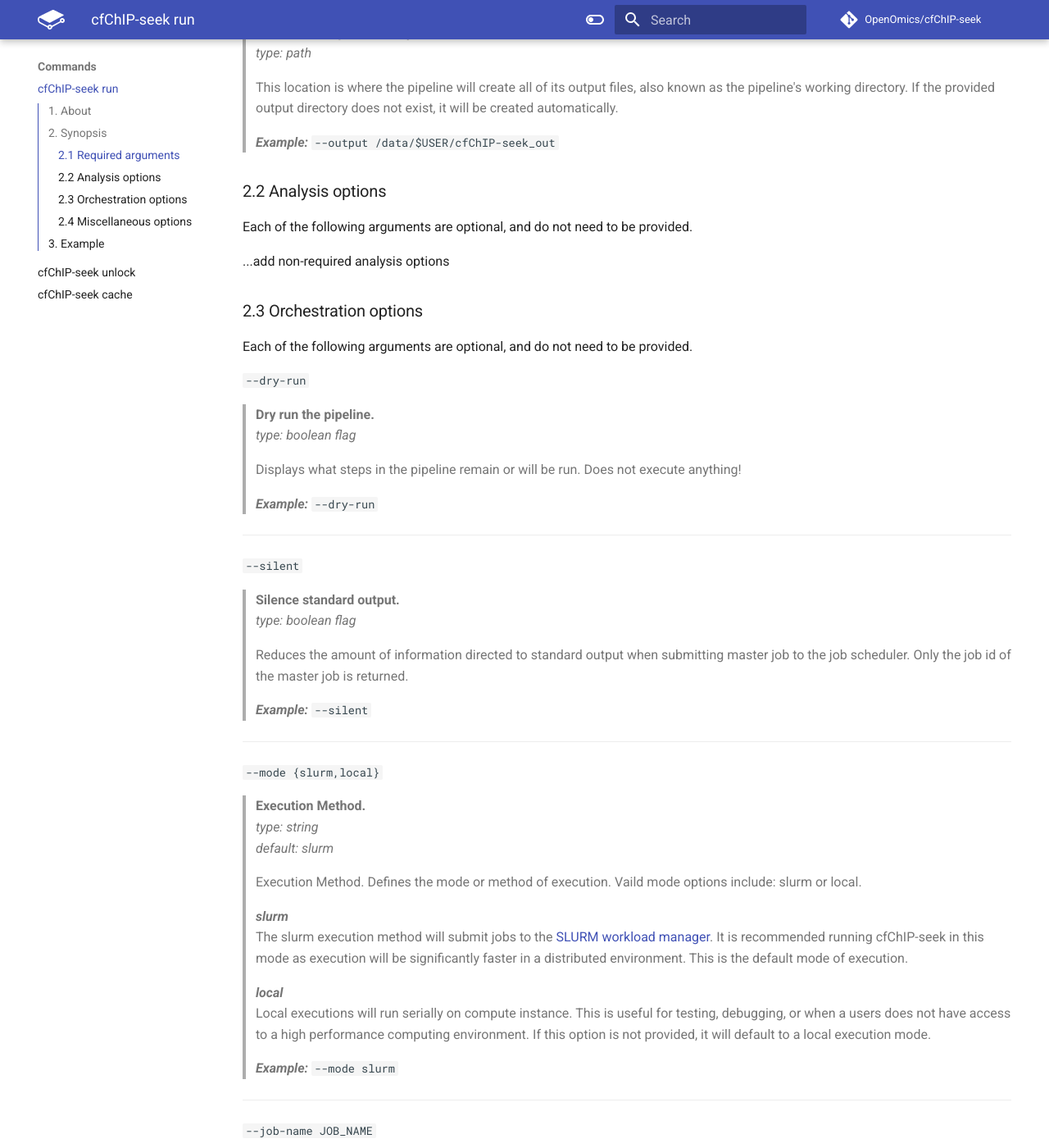
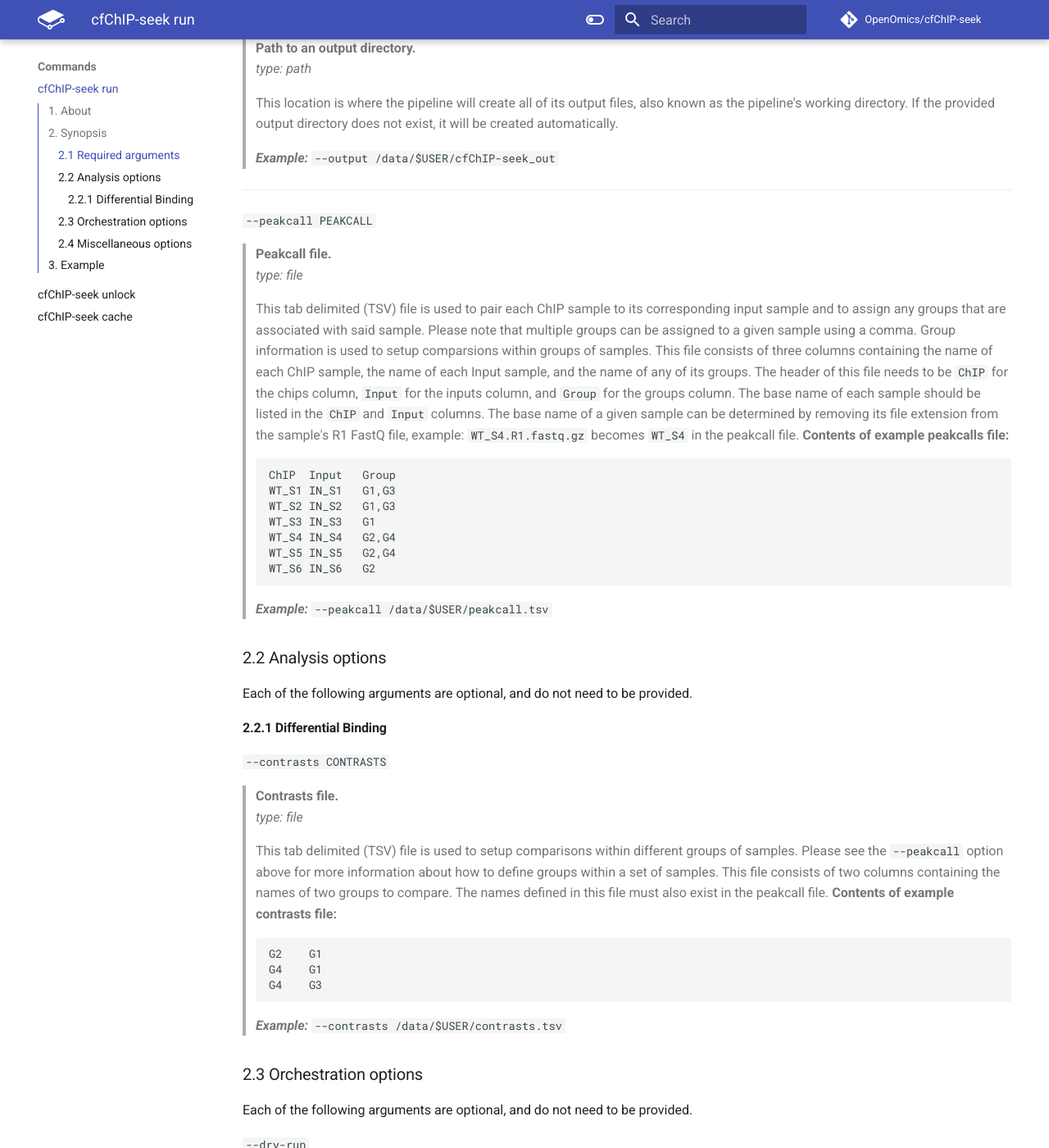
Before and after one commit to OpenOmics/cfChIP-seek, an MkDocs documentation site: the page built from docs/usage/run.md, in a window 1280 px wide and 1400 px high, scrolled down 1246 px. Shown: the whole window at 82% size. Built offline with MkDocs 1.6.1 and Material for MkDocs 9.7.7, drawn with Linux system fonts in a browser that asks for light colours; comment, search, counter and statistics services are not loaded; the version menu is left out; some of the changed text lies outside the part shown.

Commit message:
Adding latest options to docs

````diff
--- a/docs/usage/run.md
+++ b/docs/usage/run.md
@@ -5,22 +5,23 @@ The `cfChIP-seek` executable is composed of several inter-related sub commands.
 
 This part of the documentation describes options and concepts for <code>cfChIP-seek <b>run</b></code> sub command in more detail. With minimal configuration, the **`run`** sub command enables you to start running cfChIP-seek pipeline.
 
-Setting up the cfChIP-seek pipeline is fast and easy! In its most basic form, <code>cfChIP-seek <b>run</b></code> only has *two required inputs*.
+Setting up the cfChIP-seek pipeline is fast and easy! In its most basic form, <code>cfChIP-seek <b>run</b></code> only has *three required inputs*.
 
 ## 2. Synopsis
 ```text
 $ cfChIP-seek run [--help] \
-      [--mode {slurm,local}] [--job-name JOB_NAME] [--batch-id BATCH_ID] \
-      [--tmp-dir TMP_DIR] [--silent] [--sif-cache SIF_CACHE] \
-      [--singularity-cache SINGULARITY_CACHE] \
-      [--dry-run] [--threads THREADS] \
+      [--dry-run] [--job-name JOB_NAME] [--mode {slurm,local}] \
+      [--sif-cache SIF_CACHE] [--singularity-cache SINGULARITY_CACHE] \
+      [--silent] [--threads THREADS] [--tmp-dir TMP_DIR] \
+      [--contrasts CONTRASTS] \
       --input INPUT [INPUT ...] \
-      --output OUTPUT
+      --output OUTPUT \
+      --peakcall PEAKCALL
 ```
 
 The synopsis for each command shows its arguments and their usage. Optional arguments are shown in square brackets.
 
-A user **must** provide a list of FastQ (globbing is supported) to analyze via `--input` argument and an output directory to store results via `--output` argument.
+A user **must** provide a list of FastQ (globbing is supported) to analyze via `--input` argument and an output directory to store results via `--output` argument, and a peakcall file to pair ChIP and Input samples and define groups of samples.
 
 Use you can always use the `-h` option for information on a specific command.
 
@@ -45,11 +46,43 @@ Each of the following arguments are required. Failure to provide a required argu
 >
 > ***Example:*** `--output /data/$USER/cfChIP-seek_out`
 
+
+---
+  `--peakcall PEAKCALL`
+> **Peakcall file.**
+> *type: file*
+>
+> This tab delimited (TSV) file is used to pair each ChIP sample to its corresponding input sample and to assign any groups that are associated with said sample. Please note that multiple groups can be assigned to a given sample using a comma. Group information is used to setup comparsions within groups of samples. This file consists of three columns containing the name of each ChIP sample, the name of each Input sample, and the name of any of its groups. The header of this file needs to be `ChIP` for the chips column, `Input` for the inputs column, and `Group` for the groups column. The base name of each sample should be listed in the `ChIP` and `Input` columns. The base name of a given sample can be determined by removing its file extension from the sample's R1 FastQ file, example: `WT_S4.R1.fastq.gz` becomes `WT_S4` in the peakcall file.
+> **Contents of example peakcalls file:**
+> ```
+> ChIP	Input	Group
+> WT_S1	IN_S1	G1,G3
+> WT_S2	IN_S2	G1,G3
+> WT_S3	IN_S3	G1
+> WT_S4	IN_S4	G2,G4
+> WT_S5	IN_S5	G2,G4
+> WT_S6	IN_S6	G2
+> ```
+> ***Example:*** `--peakcall /data/$USER/peakcall.tsv`
+
 ### 2.2 Analysis options
 
 Each of the following arguments are optional, and do not need to be provided.
 
-...add non-required analysis options
+#### 2.2.1 Differential Binding
+
+  `--contrasts CONTRASTS`
+> **Contrasts file.**
+> *type: file*
+>
+> This tab delimited (TSV) file is used to setup comparisons within different groups of samples. Please see the `--peakcall` option above for more information about how to define groups within a set of samples. This file consists of two columns containing the names of two groups to compare. The names defined in this file must also exist in the peakcall file.
+> **Contents of example contrasts file:**
+> ```
+> G2 	G1
+> G4 	G1
+> G4 	G3
+> ```
+> ***Example:*** `--contrasts /data/$USER/contrasts.tsv`
 
 ### 2.3 Orchestration options
 
````
Also changed, not shown: 1 other file.
